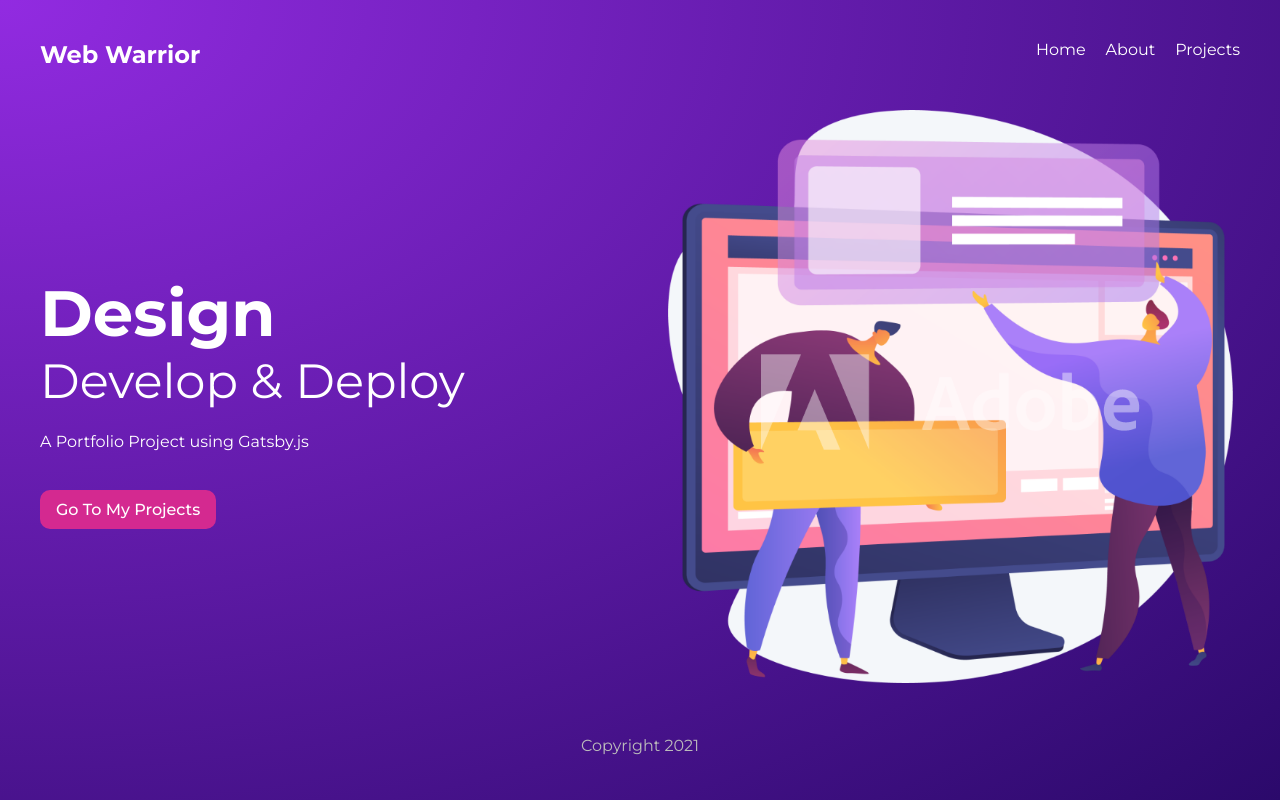
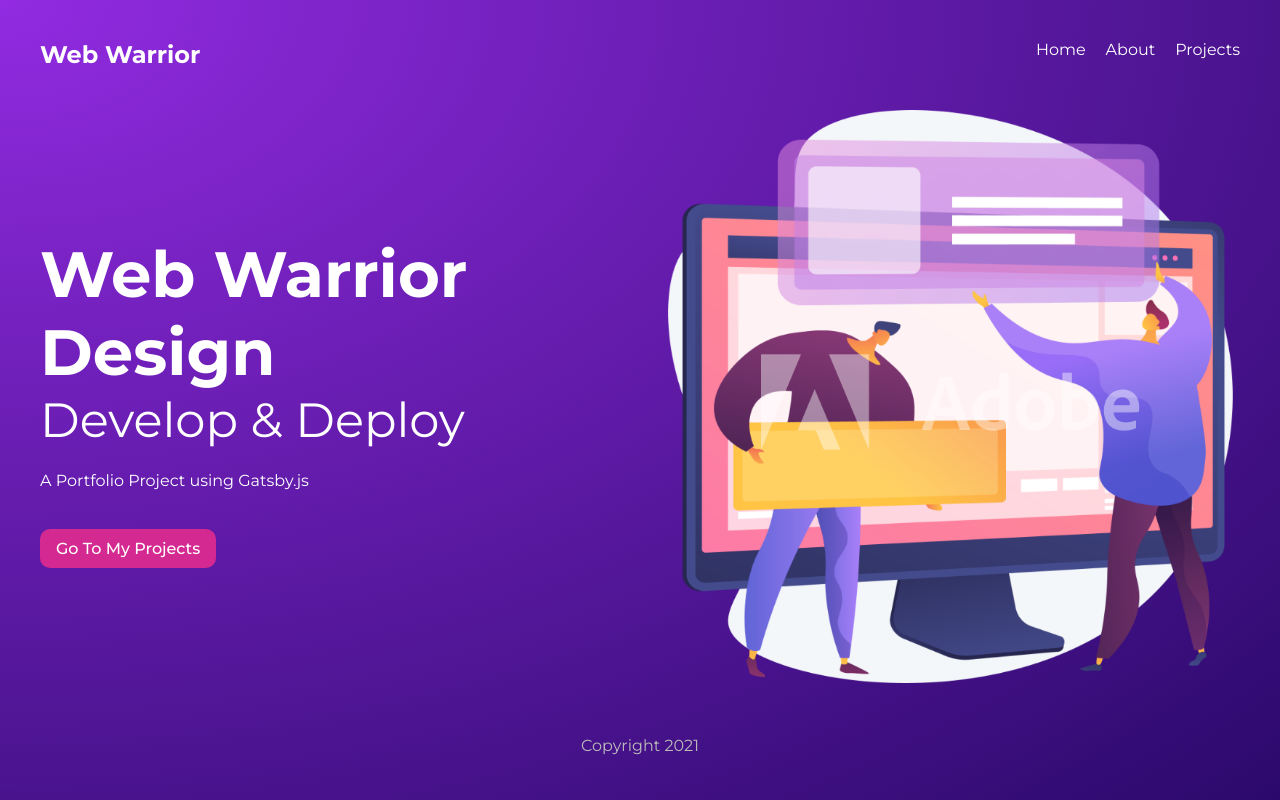
Before and after one commit to tawakalisme/web-warrior, a Gatsby site: page / in a window 1280 px wide. Built offline with nearby package versions, Linux system fonts and the light colour scheme; Gatsby itself is replaced by a stand-in of ours.

Commit message:
homepage

```diff
--- a/src/pages/index.js
+++ b/src/pages/index.js
@@ -20,7 +20,7 @@ export default function Home({ data }) {
     <Layout>
       <section className={styles.header}>
         <div>
-          <h2>Design</h2>
+          <h2>Web Warrior Design</h2>
           <h3>Develop & Deploy</h3>
           <p>{data.site.siteMetadata.description}</p>
           <Link to="/projects" className={styles.btn}>
```
